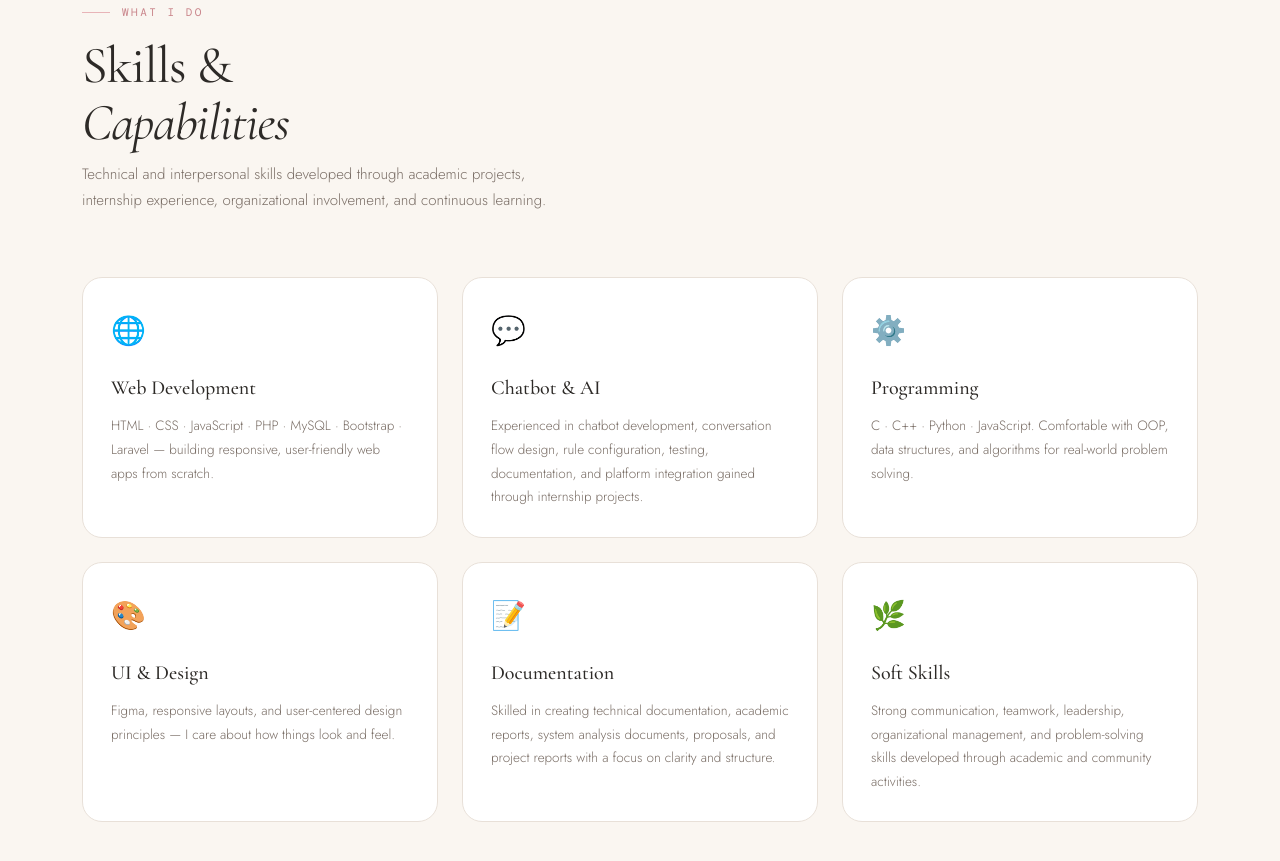
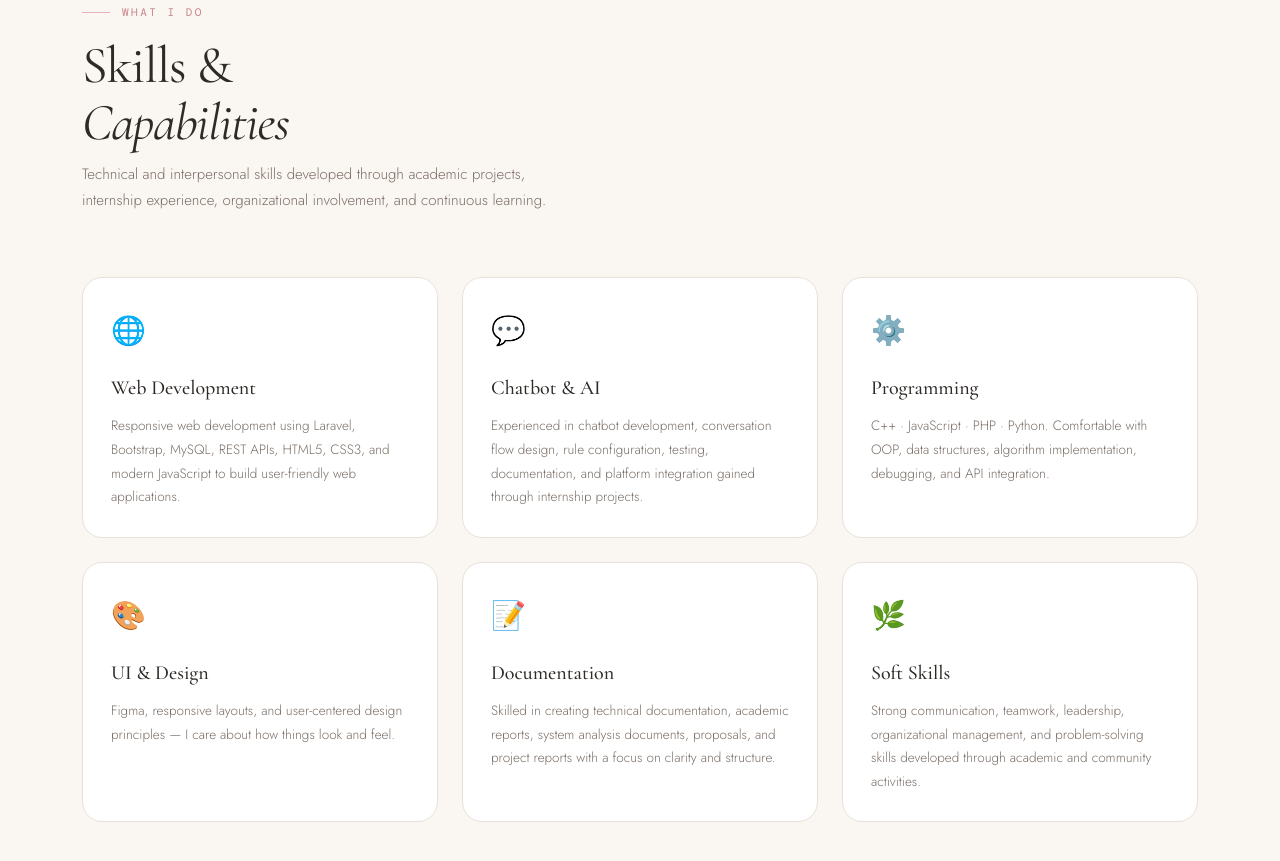
Before and after one commit to akmsy/portfolio, a plain HTML site: page index.html in a window 1280 px wide. Shown: the part 1833-2694 px from the top of the page. Drawn offline with nearby package versions, Linux system fonts and the light colour scheme; a web font is replaced by a local one.

Commit message:
improve skills descriptions

```diff
--- a/index.html
+++ b/index.html
@@ -184,7 +184,9 @@
                     <div class="skill-card">
                         <span class="skill-icon">🌐</span>
                         <div class="skill-title">Web Development</div>
-                        <div class="skill-desc">HTML · CSS · JavaScript · PHP · MySQL · Bootstrap · Laravel — building responsive, user-friendly web apps from scratch.</div>
+                        <div class="skill-desc">
+                            Responsive web development using Laravel, Bootstrap, MySQL, REST APIs, HTML5, CSS3, and modern JavaScript to build user-friendly web applications.
+                        </div>
                     </div>
                 </div>
                 <div class="col-sm-6 col-lg-4 fade-up">
@@ -200,28 +202,36 @@
                     <div class="skill-card">
                         <span class="skill-icon">⚙️</span>
                         <div class="skill-title">Programming</div>
-                        <div class="skill-desc">C · C++ · Python · JavaScript. Comfortable with OOP, data structures, and algorithms for real-world problem solving.</div>
+                        <div class="skill-desc">
+                            C++ · JavaScript · PHP · Python. Comfortable with OOP, data structures, algorithm implementation, debugging, and API integration.
+                        </div>
                     </div>
                 </div>
                 <div class="col-sm-6 col-lg-4 fade-up">
                     <div class="skill-card">
                         <span class="skill-icon">🎨</span>
                         <div class="skill-title">UI & Design</div>
-                        <div class="skill-desc">Figma, responsive layouts, and user-centered design principles — I care about how things look and feel.</div>
+                        <div class="skill-desc">
+                            Figma, responsive layouts, and user-centered design principles — I care about how things look and feel.
+                        </div>
                     </div>
                 </div>
                 <div class="col-sm-6 col-lg-4 fade-up">
                     <div class="skill-card">
                         <span class="skill-icon">📝</span>
                         <div class="skill-title">Documentation</div>
-                        <div class="skill-desc">Skilled in creating technical documentation, academic reports, system analysis documents, proposals, and project reports with a focus on clarity and structure.</div>
+                        <div class="skill-desc">
+                            Skilled in creating technical documentation, academic reports, system analysis documents, proposals, and project reports with a focus on clarity and structure.
+                        </div>
                     </div>
                 </div>
                 <div class="col-sm-6 col-lg-4 fade-up">
                     <div class="skill-card">
                         <span class="skill-icon">🌿</span>
                         <div class="skill-title">Soft Skills</div>
-                        <div class="skill-desc">Strong communication, teamwork, leadership, organizational management, and problem-solving skills developed through academic and community activities.</div>
+                        <div class="skill-desc">
+                            Strong communication, teamwork, leadership, organizational management, and problem-solving skills developed through academic and community activities.
+                        </div>
                     </div>
                 </div>
             </div>
```
